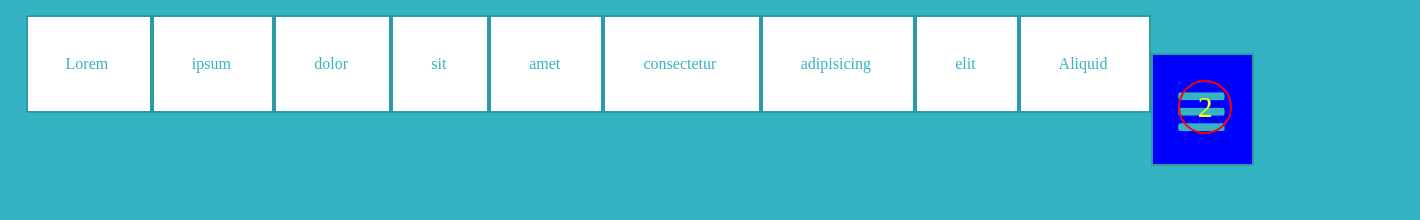
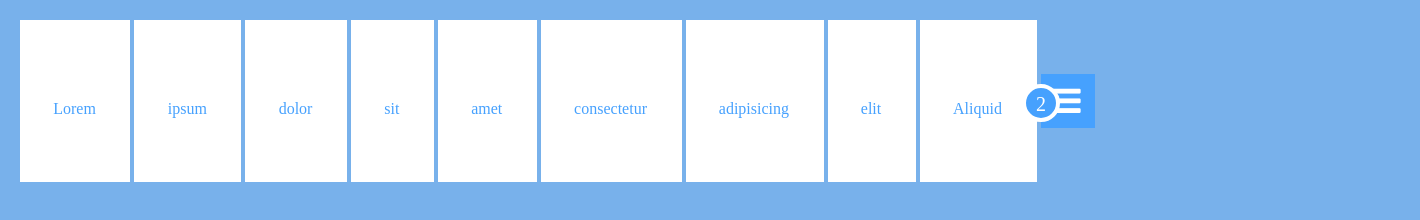
Before and after one commit to videoas/menu, a plain HTML site: page meniu/index.html in a window 1280 px wide. Shown: the whole page, 1420 px wide, since content can reach past the window. Drawn offline with Linux system fonts and the light colour scheme.

Commit message:
Add files via upload

```diff
--- a/meniu/style.css
+++ b/meniu/style.css
@@ -2,11 +2,14 @@ body,ul,li,a{
   margin:0;
   padding:0;
   text-decoration: none;
+  list-style: none;
 }
 body{
-  background-color: #34b4c3;
+  background-color: #78b1eb;
+
 }
-nav{
+  /********************************************************************/
+/*nav{
   display: table;
   width: 96%;
   margin-right: auto;
@@ -21,32 +24,32 @@ li{
   display: table-cell;
 }
 a{
-  padding-left: 74px;
-  border: 2px solid #2d9ba4;
-  padding: 38px;
+  border: 1px solid #78b1eb;
+  padding: 18px;
   display: block;
   background-color: white;
-  color:#34b4c3;
+  color:#78b1eb;
+  text-align: -webkit-center;
   }
   nav>ul>li:nth-child(12) a {
-    background-color: blue;
+    background-color: #46a1fe;
     font-size: 5px;
 
   }
   nav>ul>li:nth-child(12) a i {
-      font-size: 54px;
+      font-size: 34px;
+      color:white;
 
   }
   nav>ul>li:nth-child(12) a{
-
-      padding: 25px;
+     padding: 2em;
      position: relative;
-     top:15px;
+     top:-21px;
 
 
   }
   nav>ul>li:nth-child(12){
-display: none;
+   display: none;
   }
   @media screen and (max-width:1480px) {
     nav>ul>li:nth-child(10),nav>ul>li:nth-child(11){
@@ -56,25 +59,143 @@ display: none;
       nav>ul>li:nth-child(12){
     display:table-cell;
       }
+      nav>ul>li:nth-child(12)>a>div:nth-child(1){
+    width: 30px;
+    height: 30px;
+    border-radius: 30px;
+    border: 4px solid white;
+    position: absolute;
+    color: white;
+    font-size: 20px;
+    text-align: center;
+    line-height: 32px;
+    top: 11px;
+    right: 67px;
+    background-color: #46a1fe;
+
+      }
     }
 
+
     @media screen and (max-width:1100px) {
-    nav>ul>li:nth-child(5),nav>ul>li:nth-child(9){
+    nav>ul>li:nth-child(8),nav>ul>li:nth-child(9){
       display: none;
     }
+    nav>ul>li:nth-child(12){
+  display:table-cell;
+    }
+    nav>ul>li:nth-child(12)>a>div:nth-child(2){
+      width: 30px;
+      height: 30px;
+      border-radius: 30px;
+      border: 4px solid white;
+      position: absolute;
+      color: white;
+      font-size: 20px;
+      text-align: center;
+      line-height: 32px;
+      top: 11px;
+      right: 71px;
+      background-color: #46a1fe;
+    }
+    nav>ul>li:nth-child(12) a{
+       padding: 3em;
+       position: relative;
+       top:7px;
+
+
+    }
+    nav>ul>li:nth-child(12)>a>div:nth-child(1){
+    display: none;
+    }
+  }*/
+
+nav{
+  margin-right: auto;
+  margin-left: auto;
+  margin-top: 20px;
+  margin-left: 20px;
+  width: 1400px;
+ }
+nav ul li,nav ul li {
+   display: inline-block;
+   vertical-align: middle;
+  }
+nav ul li,nav ul li {
+  padding: 10vh 2.7vw 8vh 2.6vw;
+  background-color: white;
+  color:#46a1fe;
+  }
+  nav ul li,nav ul li a {
+    color:#46a1fe;
+    }
+
+ nav>ul>li:nth-child(12){
+    display: none;
+   }
+@media screen and (max-width:1300px) {
+nav>ul>li:nth-child(10),nav>ul>li:nth-child(11){
+  display: none;
+  }
+nav>ul>li:nth-child(12){
+  display: inline-block;
+    padding: 10px 14px 10px 11px;
+    background-color: #46a1fe;
   }
 
+    nav>ul>li:nth-child(12) a i {
+        font-size: 34px;
+        color: white;
 
-  nav>ul>li:nth-child(12)>a>div:nth-child(1){
-    width:50px;
-    height: 50px;
-    border-radius: 50px ;
-    border: 2px solid red;
-    position: absolute;
-    color:yellow;
-    font-size: 30px;
-    text-align: center;
-    line-height: 50px;
+    }
+
+nav>ul>li:nth-child(12)>a>div:nth-child(1){
+  width: 30px;
+  height: 30px;
+  border-radius: 30px;
+  border: 4px solid white;
+  position: absolute;
+  color: white;
+  font-size: 20px;
+  text-align: center;
+  line-height: 32px;
+  right: 220px;
+  background-color: #46a1fe;
+      }
+nav>ul>li:nth-child(12)>a>div:nth-child(2){
+  display: none;      }
+}
 
 
+@media screen and (max-width:1000px) {
+nav>ul>li:nth-child(8),nav>ul>li:nth-child(9){
+  display: none;
   }
+nav>ul>li:nth-child(12){
+  display: inline-block;
+    padding: 10px 14px 10px 11px;
+    background-color: #46a1fe;
+  }
+
+    nav>ul>li:nth-child(12) a i {
+        font-size: 34px;
+        color: white;
+
+    }
+
+nav>ul>li:nth-child(12)>a>div:nth-child(2){
+  width: 30px;
+  height: 30px;
+  border-radius: 30px;
+  border: 4px solid white;
+  position: absolute;
+  color: white;
+  font-size: 20px;
+  text-align: center;
+  line-height: 32px;
+  right: 220px;
+  background-color: #46a1fe;
+      }
+nav>ul>li:nth-child(12)>a>div:nth-child(1){
+  display: none;      }
+}
```
Also changed, not shown: meniu/index.html (+0 -1 lines).
